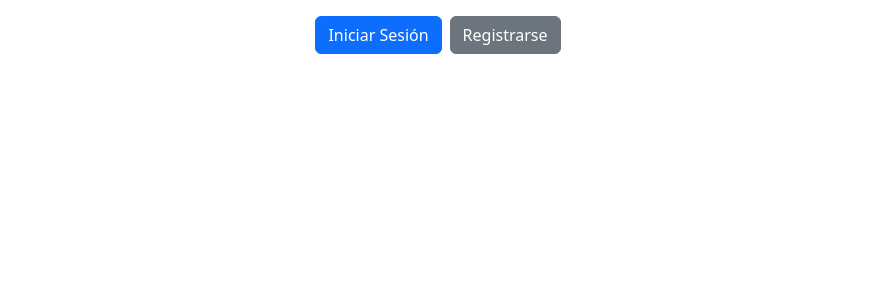
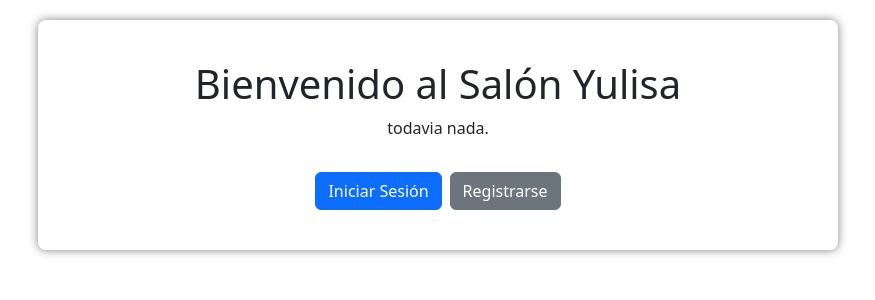
Before and after one commit to Oneyker21/Web_Salon_Yulisa, a React (Create React App) app in the folder daniela-frontend/: page / in a window 1280 px wide. Shown: the top 300 px of the page, without its empty margins (202-1077 px from the left). Built offline with nearby package versions, Linux system fonts and the light colour scheme.

Commit message:
estructura login arreglada 2.

```diff
--- a/daniela-frontend/src/pages/login.js
+++ b/daniela-frontend/src/pages/login.js
@@ -46,6 +46,11 @@ const Home = ({ setRol }) => {
 
   return (
     <div>
+      <section id="inicio">
+        <main class="inicio-contactos">
+          <div class="contenido-principal">
+            <h1>Bienvenido al Salón Yulisa</h1>
+            <p>todavia nada.</p>
             <div className="center-button">
               <Button variant="primary" onClick={handleShowLoginModal} className="mt-3">
                 Iniciar Sesión
@@ -54,6 +59,10 @@ const Home = ({ setRol }) => {
                 Registrarse
               </Button>
             </div>
+          </div>
+        </main>
+      </section>
+
 
       <Modal show={showLoginModal} onHide={handleCloseLoginModal} centered>
         <Modal.Header closeButton>
@@ -86,10 +95,11 @@ const Home = ({ setRol }) => {
                 </FloatingLabel>
               </Col>
             </Row>
-
+            <div className='center-button'>
               <Button variant="primary" type="submit" block className="mt-3">
                 Iniciar Sesión
               </Button>
+            </div>
           </Form>
         </Modal.Body>
       </Modal>
```
Lines whose indentation alone changed are shown as unchanged.
